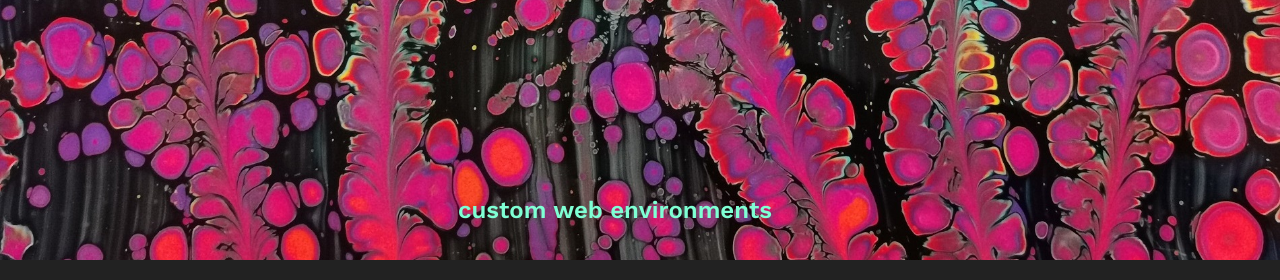
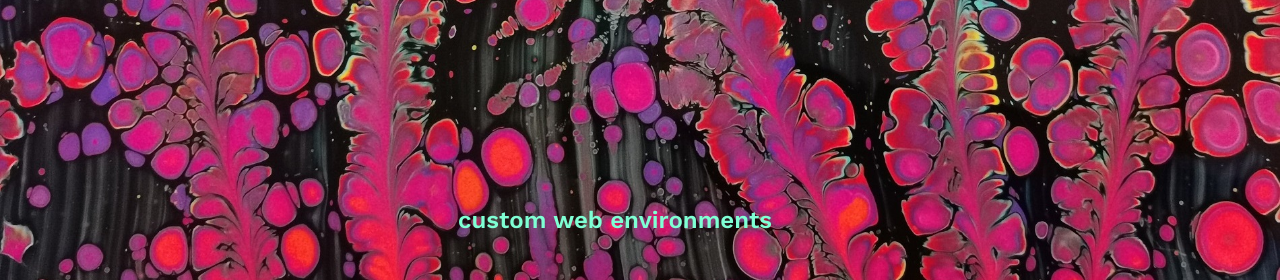
Before and after one commit to waxx567/cake-flower, a Flask app: page / in a window 1280 px wide. Shown: the part 520-800 px from the top of the page. Run offline with Flask 2, Linux system fonts and the light colour scheme.

Commit message:
Update style.css

```diff
--- a/static/css/style.css
+++ b/static/css/style.css
@@ -132,7 +132,7 @@ nav a:hover {
     background-size: cover;
     display: grid;
     place-items: center;
-    height: 780px;
+    height: 800px;
 }
 
 @media screen and (min-width: 800px) {
```
